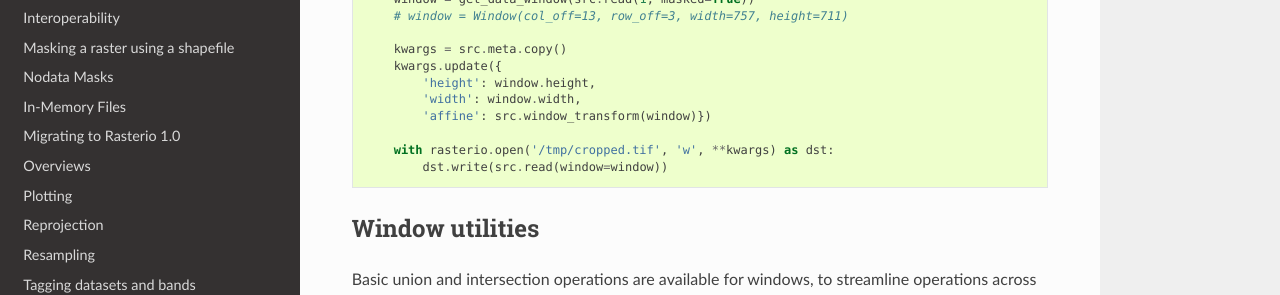
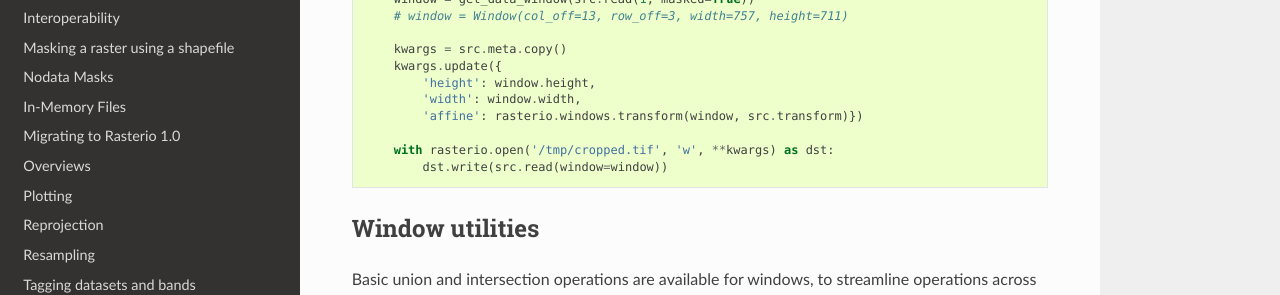
Before and after one commit to rasterio/rasterio, a Sphinx documentation site: the page built from docs/topics/windowed-rw.rst, in a window 1280 px wide and 900 px high, scrolled down 4331 px. Shown: the part 151-446 px from the top of the window. Built offline with Sphinx 7.4.7 and the Read the Docs theme 2.0.0, drawn with Linux system fonts in a browser that asks for light colours; pages that are not in the unit, such as notebooks, are missing from menus.

Commit message:
Fix doc regarding api change (rasterio.windows.transform)
Found new api at: https://mapbox.github.io/rasterio/rasterio.windows.html?highlight=transform#rasterio.windows.transform

```diff
--- a/docs/topics/windowed-rw.rst
+++ b/docs/topics/windowed-rw.rst
@@ -204,7 +204,7 @@ a dataset:
         kwargs.update({
             'height': window.height,
             'width': window.width,
-            'affine': src.window_transform(window)})
+            'affine': rasterio.windows.transform(window, src.transform)})
 
         with rasterio.open('/tmp/cropped.tif', 'w', **kwargs) as dst:
             dst.write(src.read(window=window))
```
